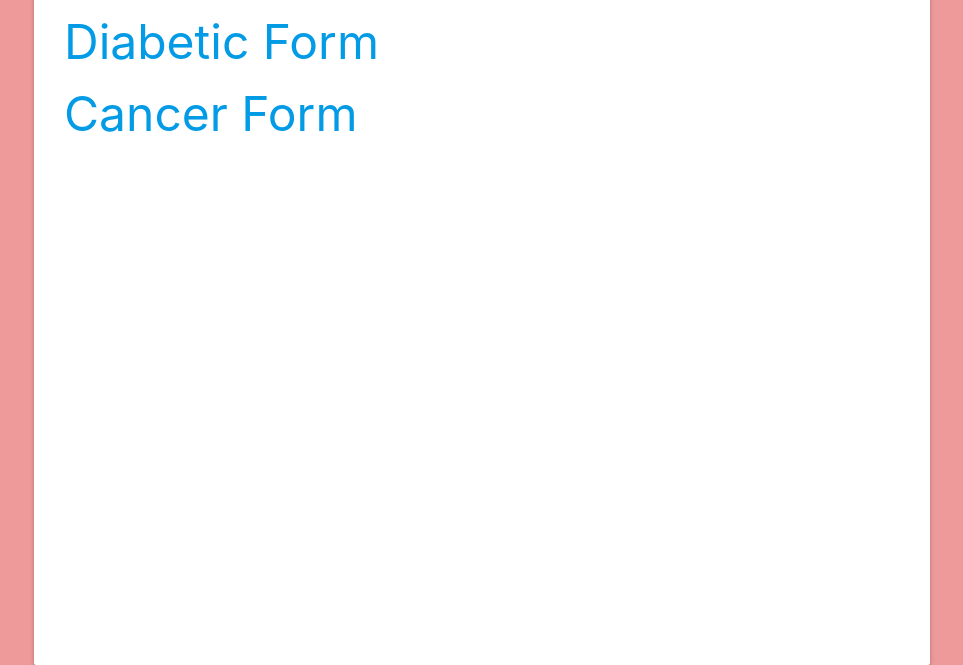
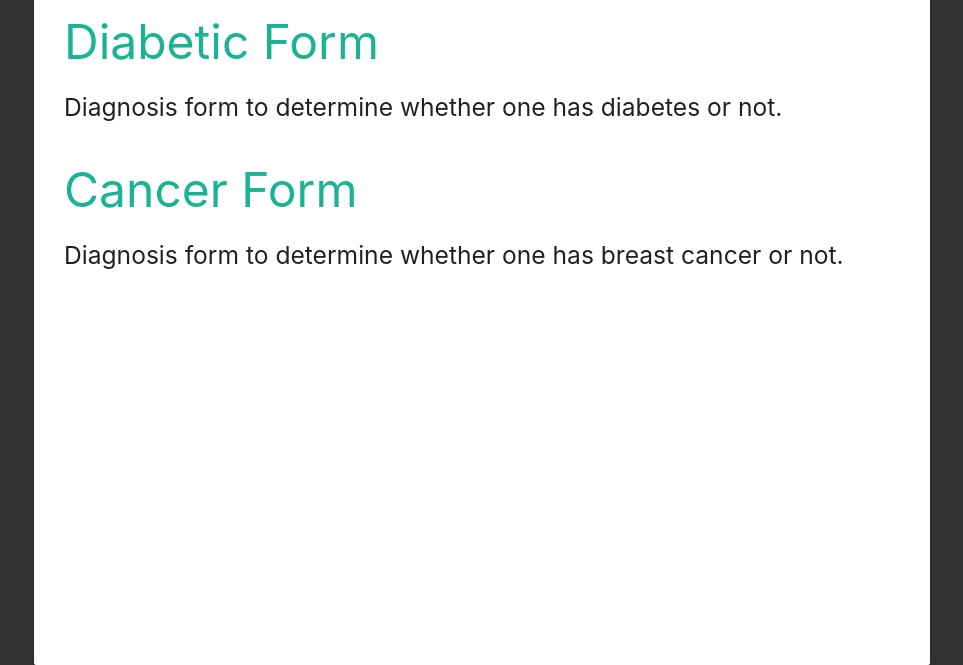
Before and after one commit to ishan22/score_data_test, a website: page index.html in a window 1280 px wide. Shown: the part 143-808 px from the top of the page, without its empty margins (158-1121 px from the left). Drawn offline with nearby package versions, Linux system fonts and the light colour scheme.

Commit message:
Edit homepage, and change colorscheme for UI

```diff
--- a/index.html
+++ b/index.html
@@ -5,20 +5,35 @@
     <!--Import Google Icon Font-->
     <link href="http://fonts.googleapis.com/icon?family=Material+Icons" rel="stylesheet">
     <!-- Compiled and minified CSS -->
-  <link rel="stylesheet" href="https://cdnjs.cloudflare.com/ajax/libs/materialize/0.97.6/css/materialize.min.css">
-
+    <link rel="stylesheet" href="https://cdnjs.cloudflare.com/ajax/libs/materialize/0.97.6/css/materialize.min.css">
     <!--Let browser know website is optimized for mobile-->
     <meta name="viewport" content="width=device-width, initial-scale=1.0"/>
+    <style>
+    body {
+      height: 100%;
+      background: #333;
+    }
+
+    a {
+      color: #1ab394;
+    }
+    </style>
   </head>
 
-  <body style="height: 100%;" class="red lighten-3">
+  <body>
 
     <div style="height: 100%;" class="container">
         <div style="padding-top: 5px; padding-left:30px; height: 100%;" class="card row">
-        <h1 class="center align">App List</h1>
-        <a href="http://localhost:8080/diabetic"><font size="10">Diabetic Form</font></a>
+        <h1 class="center align">ScoreFast(TM) Applications</h1>
+        <a href="diabetic"><font size="10">Diabetic Form</font></a>
+        <div class="description">
+          <h5>Diagnosis form to determine whether one has diabetes or not.</h5>
+        </div>
         <br />
-        <a href="http://localhost:8080/cancer"><font size="10">Cancer Form</font></a>
+        <a href="cancer"><font size="10">Cancer Form</font></a>
+        <div class="description">
+          <h5>Diagnosis form to determine whether one has breast cancer or not.</h5>
+        </div>
       </div>
     </div>
     <!--Import jQuery before materialize.js-->
--- a/server.js
+++ b/server.js
@@ -88,4 +88,5 @@ app.get('/sendFeatures', function(req, res) {
   });
 });
 
+
 app.listen(8080);
```
Also changed, not shown: cancer_form.html (+11 -1 lines), diabetic_form.html (+15 -5 lines).
